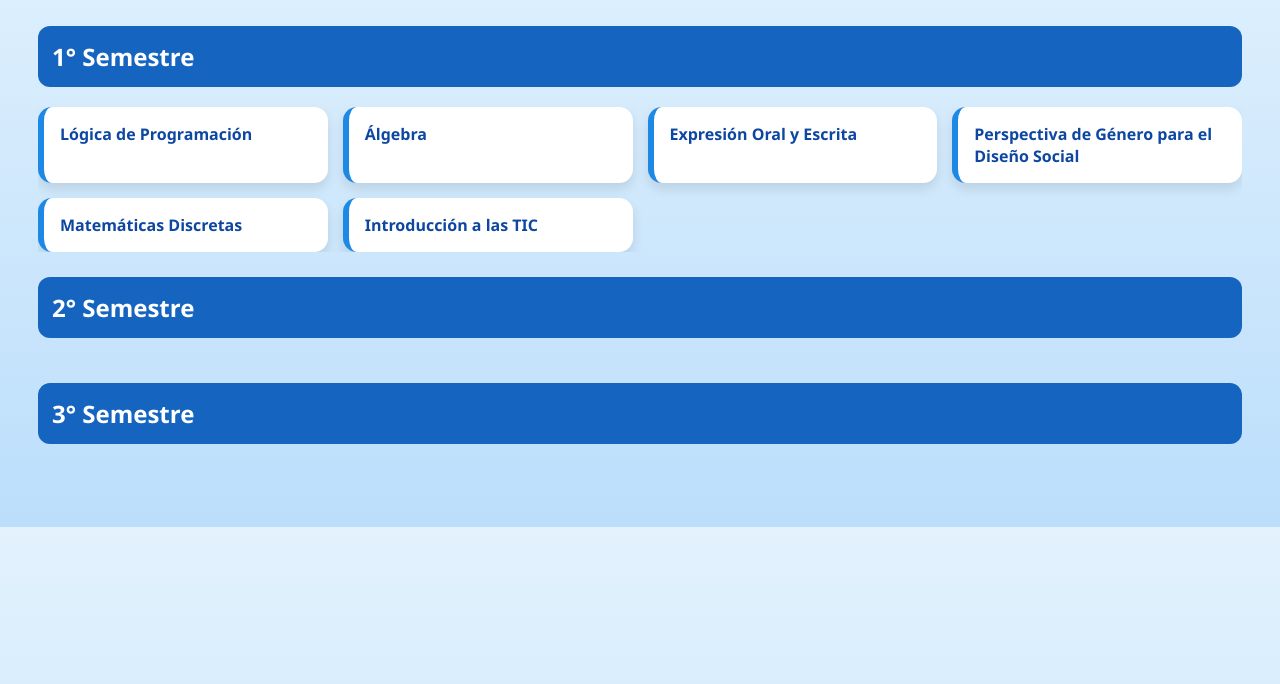
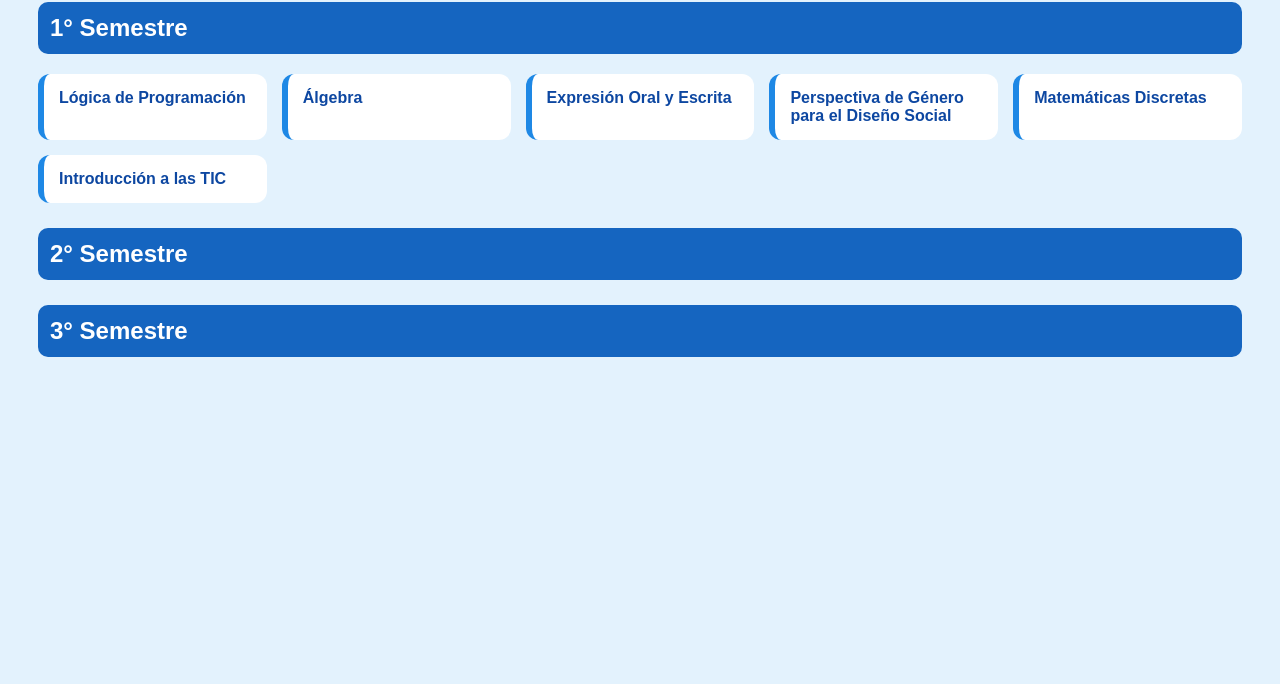
Before and after one commit to marisolgarciacortes9-png/MallaCurricularInteractiva, a plain HTML site: page index.html in a window 1280 px wide. Shown: the part 116-800 px from the top of the page. Drawn offline with Linux system fonts and the light colour scheme.

Commit message:
Update index.html

```diff
--- a/index.html
+++ b/index.html
@@ -6,15 +6,14 @@
 
 <style>
 body {
-  font-family: "Segoe UI", sans-serif;
-  background: linear-gradient(180deg, #e3f2fd, #bbdefb);
+  font-family: Arial, sans-serif;
+  background: #e3f2fd;
   padding: 30px;
 }
 
 h1 {
   text-align: center;
   color: #0d47a1;
-  margin-bottom: 40px;
 }
 
 .semester {
@@ -24,51 +23,40 @@ h1 {
 .semester h2 {
   background: #1565c0;
   color: white;
-  padding: 14px;
-  border-radius: 12px;
-  cursor: pointer;
-  transition: background 0.3s;
-}
-
-.semester h2:hover {
-  background: #0d47a1;
+  padding: 12px;
+  border-radius: 10px;
 }
 
 .grid {
-  display: grid;
-  grid-template-columns: repeat(auto-fit, minmax(230px, 1fr));
+  display: none;
+  grid-template-columns: repeat(auto-fit, minmax(220px, 1fr));
   gap: 15px;
   margin-top: 15px;
-  max-height: 0;
-  overflow: hidden;
-  transition: max-height 0.6s ease;
 }
 
 .grid.active {
-  max-height: 1000px;
+  display: grid;
 }
 
 .subject {
   background: white;
   border-left: 6px solid #1e88e5;
-  padding: 16px;
-  border-radius: 14px;
-  box-shadow: 0 6px 12px rgba(0,0,0,0.1);
+  padding: 15px;
+  border-radius: 12px;
   cursor: pointer;
-  transition: transform 0.2s, background 0.3s;
+  font-weight: bold;
   color: #0d47a1;
-  font-weight: 600;
+  transition: background 0.3s, transform 0.2s;
 }
 
 .subject:hover {
-  transform: translateY(-6px);
-  background: #e3f2fd;
+  background: #bbdefb;
+  transform: scale(1.04);
 }
 
 .subject.done {
   background: #1e88e5;
   color: white;
-  border-left-color: #0d47a1;
 }
 </style>
 </head>
@@ -78,57 +66,57 @@ h1 {
 <h1>Mi Malla Curricular</h1>
 
 <div class="semester">
-  <h2 onclick="toggleSemester(0)">1° Semestre</h2>
+  <h2>1° Semestre</h2>
   <div class="grid active">
-    <div class="subject" onclick="complete(this)">Lógica de Programación</div>
-    <div class="subject" onclick="complete(this)">Álgebra</div>
-    <div class="subject" onclick="complete(this)">Expresión Oral y Escrita</div>
-    <div class="subject" onclick="complete(this)">Perspectiva de Género para el Diseño Social</div>
-    <div class="subject" onclick="complete(this)">Matemáticas Discretas</div>
-    <div class="subject" onclick="complete(this)">Introducción a las TIC</div>
+    <div class="subject">Lógica de Programación</div>
+    <div class="subject">Álgebra</div>
+    <div class="subject">Expresión Oral y Escrita</div>
+    <div class="subject">Perspectiva de Género para el Diseño Social</div>
+    <div class="subject">Matemáticas Discretas</div>
+    <div class="subject">Introducción a las TIC</div>
   </div>
 </div>
 
 <div class="semester">
-  <h2 onclick="toggleSemester(1)">2° Semestre</h2>
+  <h2>2° Semestre</h2>
   <div class="grid">
-    <div class="subject" onclick="complete(this)">Programación Estructurada</div>
-    <div class="subject" onclick="complete(this)">Cálculo Diferencial</div>
-    <div class="subject" onclick="complete(this)">Desarrollo Sostenible y Responsabilidad Social</div>
-    <div class="subject" onclick="complete(this)">Cálculo Integral</div>
-    <div class="subject" onclick="complete(this)">Sistemas Lógicos</div>
-    <div class="subject" onclick="complete(this)">Estructura de Datos</div>
+    <div class="subject">Programación Estructurada</div>
+    <div class="subject">Cálculo Diferencial</div>
+    <div class="subject">Desarrollo Sostenible y Responsabilidad Social</div>
+    <div class="subject">Cálculo Integral</div>
+    <div class="subject">Sistemas Lógicos</div>
+    <div class="subject">Estructura de Datos</div>
   </div>
 </div>
 
 <div class="semester">
-  <h2 onclick="toggleSemester(2)">3° Semestre</h2>
+  <h2>3° Semestre</h2>
   <div class="grid">
-    <div class="subject" onclick="complete(this)">Organización Computacional</div>
-    <div class="subject" onclick="complete(this)">Cálculo Vectorial</div>
-    <div class="subject" onclick="complete(this)">Pensamiento Complejo</div>
-    <div class="subject" onclick="complete(this)">Probabilidad y Estadística</div>
-    <div class="subject" onclick="complete(this)">Métodos Numéricos</div>
-    <div class="subject" onclick="complete(this)">Electricidad y Magnetismo</div>
+    <div class="subject">Organización Computacional</div>
+    <div class="subject">Cálculo Vectorial</div>
+    <div class="subject">Pensamiento Complejo</div>
+    <div class="subject">Probabilidad y Estadística</div>
+    <div class="subject">Métodos Numéricos</div>
+    <div class="subject">Electricidad y Magnetismo</div>
   </div>
 </div>
 
 <script>
-function toggleSemester(index) {
-  const grids = document.querySelectorAll(".grid");
-  grids[index].classList.toggle("active");
-}
+const subjects = document.querySelectorAll(".subject");
 
-function complete(subject) {
-  subject.classList.toggle("done");
+subjects.forEach(subject => {
+  subject.addEventListener("click", () => {
+    subject.classList.toggle("done");
 
-  const semester = subject.closest(".semester");
-  const nextSemester = semester.nextElementSibling;
+    const currentGrid = subject.closest(".grid");
+    const nextSemester = currentGrid.parentElement.nextElementSibling;
 
-  if (nextSemester) {
-    nextSemester.querySelector(".grid").classList.add("active");
-  }
-}
+    if (nextSemester) {
+      const nextGrid = nextSemester.querySelector(".grid");
+      nextGrid.classList.add("active");
+    }
+  });
+});
 </script>
 
 </body>
```
